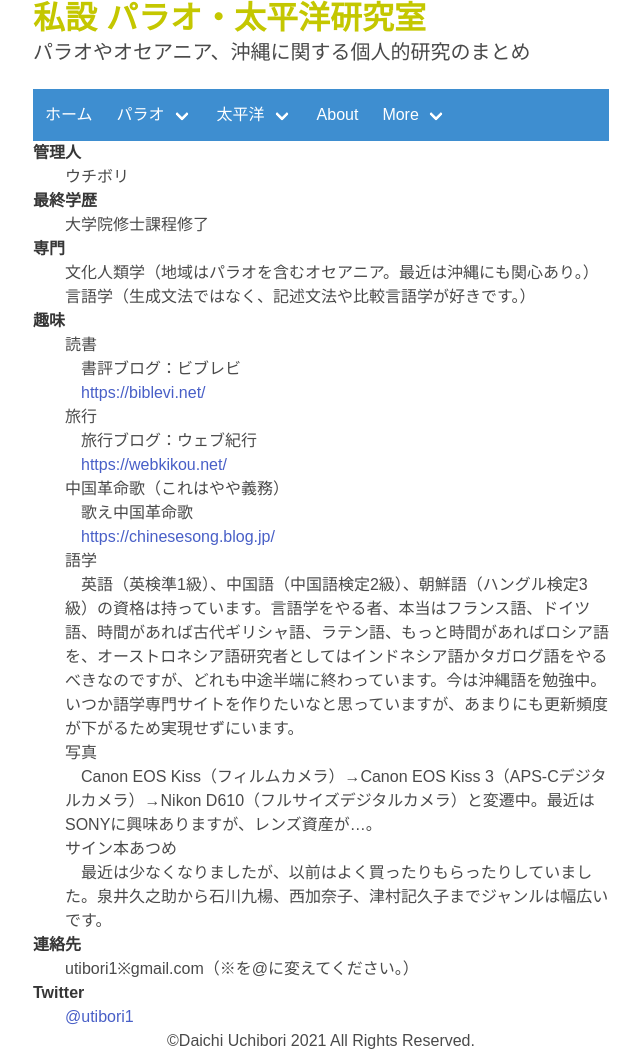
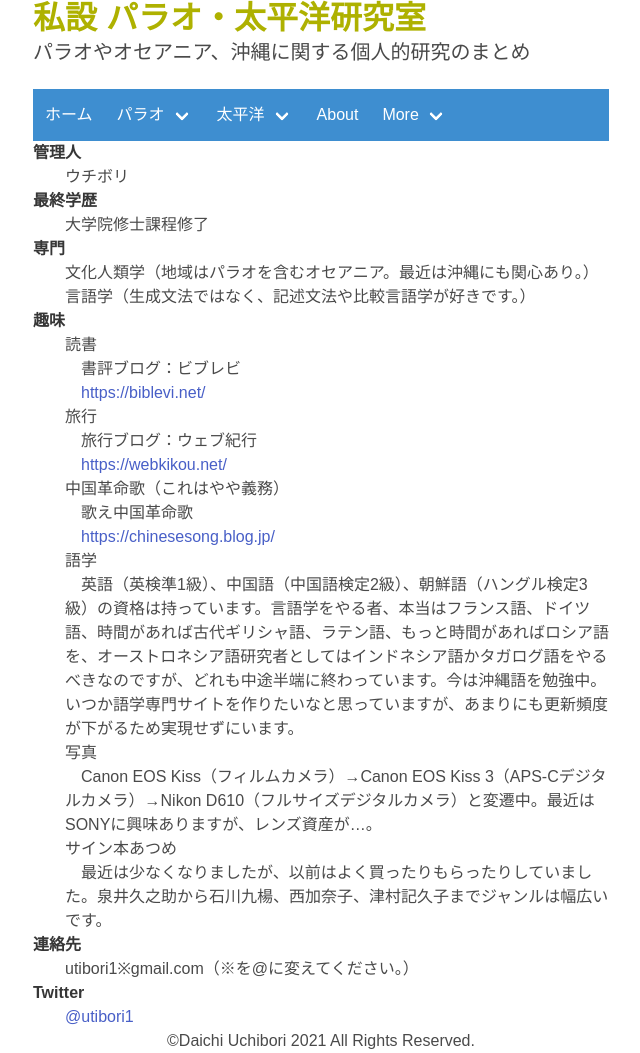
Before and after one commit to Daichi1983/my-research-interest, a Gatsby site: page /about in a window 1280 px wide. Shown: the whole page, without its empty margins (319-959 px from the left). Built offline with nearby package versions, Linux system fonts and the light colour scheme; Gatsby itself is replaced by a stand-in of ours.

Commit message:
210813 updated

```diff
--- a/package.json
+++ b/package.json
@@ -18,7 +18,6 @@
     "bulma": "^0.9.3",
     "gatsby": "^3.11.0",
     "gatsby-plugin-gatsby-cloud": "^2.11.0",
-    "gatsby-plugin-google-analytics": "^3.11.0",
     "gatsby-plugin-image": "^1.11.0",
     "gatsby-plugin-sass": "^4.11.0",
     "gatsby-plugin-sharp": "^3.11.0",
--- a/src/pages/mystyles.scss
+++ b/src/pages/mystyles.scss
@@ -1,6 +1,6 @@
 @charset "utf-8";
 
 // If need, change your variables before importing Bulma
-$title-color: #c4c700;
+$title-color: #aeb100;
 
 @import "~bulma/bulma.sass";
```
Also changed, not shown: 1 other file.
